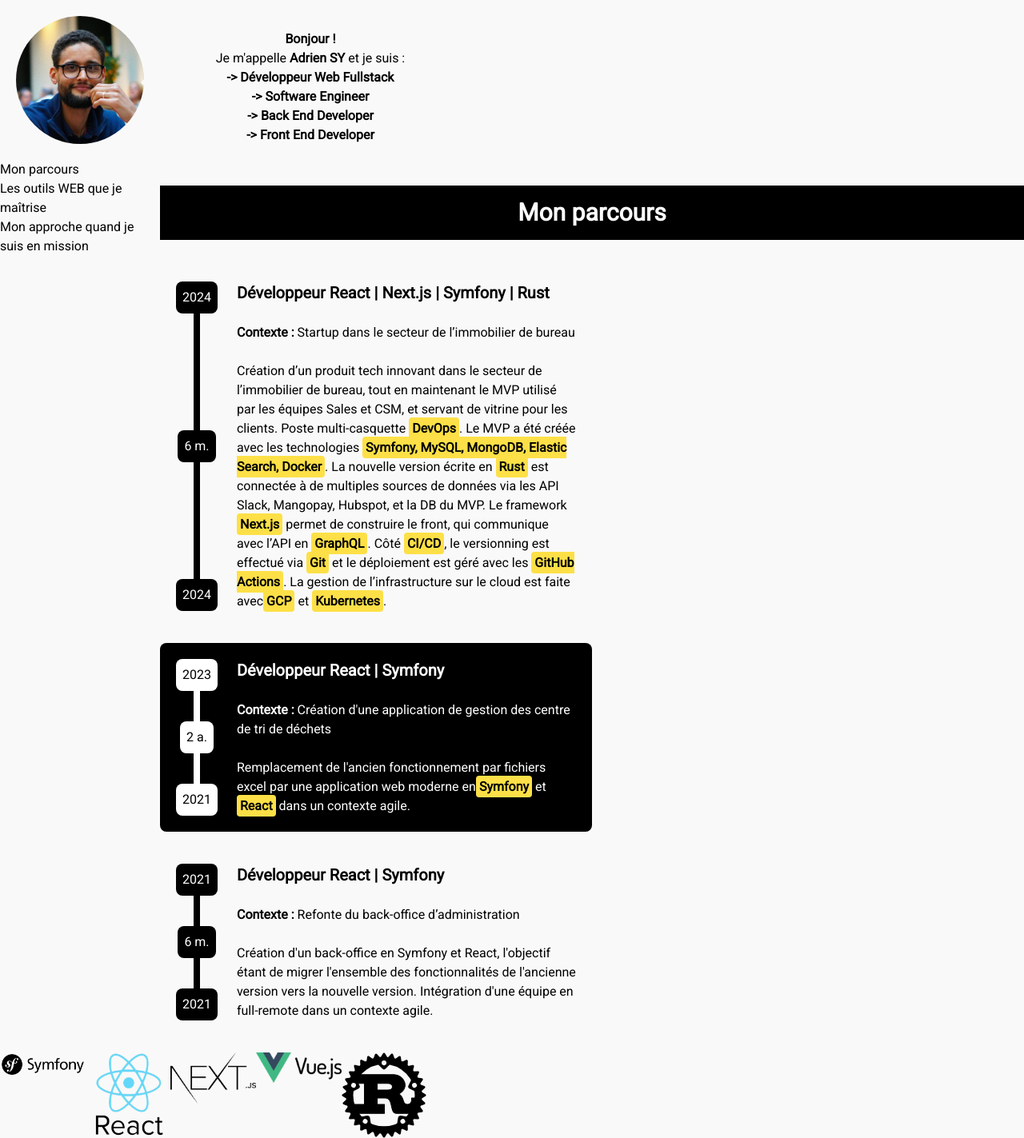
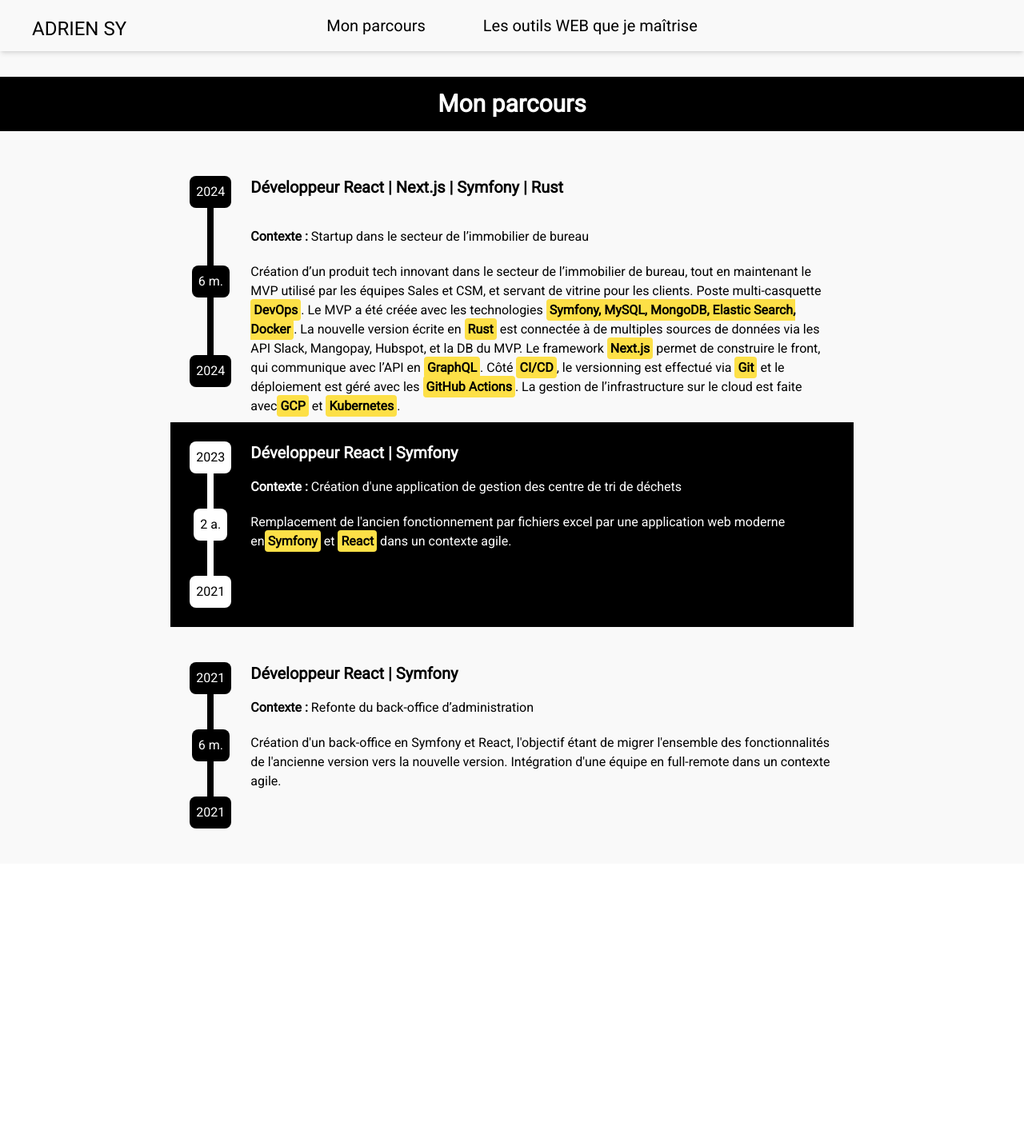
Before and after one commit to AdrienSyPro/vifdspri-front-public, a Next.js app: page /experiences in a window 1280 px wide. Shown: the whole page at 80% size. After the commit the page ends 1080 px from the top, so only its background shows below. Built offline with nearby package versions, Linux system fonts and the light colour scheme.

Commit message:
[UI] Desktop version

```diff
--- a/app/(routes)/experiences/page.tsx
+++ b/app/(routes)/experiences/page.tsx
@@ -7,16 +7,16 @@
     <>
       <h2 className="text-3xl font-bold text-center mt-8 mb-8 bg-black text-white p-4">Mon parcours</h2>
 
-      <TextBlock classes="flex">
+      <TextBlock classes="flex lg:min-h-64">
         <ExperienceDuration yearStart="2024" yearEnd="2024" duration="6 m." />
-        <div>
+        <div className="lg:flex lg:flex-col lg:justify-between">
+          <div className="lg:flex lg:flex-col lg:h-1/3 lg:justify-between">
             <h2 className="text-xl font-bold">Développeur React | Next.js | Symfony | Rust</h2>
-          <br />
             <p>
               <strong>Contexte :</strong> Startup dans le secteur de l’immobilier de bureau
             </p>
-          <br />
-          <p>
+          </div>
+          <div className="lg:h-2/3 lg:pt-5">
             Création d’un produit tech innovant dans le secteur de l’immobilier de bureau, tout en
             maintenant le MVP utilisé par les équipes Sales et CSM, et servant de vitrine pour les
             clients. Poste multi-casquette <TextHighlighted>DevOps</TextHighlighted>.
@@ -29,41 +29,41 @@
             est effectué via <TextHighlighted>Git</TextHighlighted> et le déploiement est géré avec les <TextHighlighted>GitHub Actions</TextHighlighted>. La gestion de
             l’infrastructure sur le cloud est faite avec
             <TextHighlighted>GCP</TextHighlighted> et <TextHighlighted>Kubernetes</TextHighlighted>.
-          </p>
+          </div>
         </div>
       </TextBlock>
 
-      <TextBlock classes="bg-black text-white flex">
+      <TextBlock classes="bg-black text-white flex lg:min-h-64">
         <ExperienceDuration isBackgroundBlack yearStart="2021" yearEnd="2023" duration="2 a." />
-        <div>
+        <div className="lg:flex lg:flex-col lg:justify-between">
+          <div className="lg:flex lg:flex-col lg:h-1/3 lg:justify-between">
             <h2 className="text-xl font-bold">Développeur React | Symfony</h2>
-          <br />
             <p>
               <strong>Contexte :</strong> Création d&apos;une application de gestion des centre de tri de déchets
             </p>
-          <br />
-          <p>
+          </div>
+          <div className="lg:h-2/3 lg:pt-5">
             Remplacement de l&apos;ancien fonctionnement par fichiers excel par une application web moderne en
             <TextHighlighted>Symfony</TextHighlighted> et <TextHighlighted>React</TextHighlighted> dans
             un contexte agile.
-          </p>
+          </div>
         </div>
       </TextBlock>
 
-      <TextBlock classes="flex">
+      <TextBlock classes="flex lg:min-h-64">
         <ExperienceDuration yearStart="2021" yearEnd="2021" duration="6 m." />
-        <div>
+        <div className="lg:flex lg:flex-col lg:justify-between">
+          <div className="lg:flex lg:flex-col lg:h-1/3 lg:justify-between">
             <h2 className="text-xl font-bold">Développeur React | Symfony</h2>
-          <br />
             <p>
               <strong>Contexte :</strong> Refonte du back-office d’administration
             </p>
-          <br />
-          <p>
+          </div>
+          <div className="lg:h-2/3 lg:pt-5">
             Création d&apos;un back-office en Symfony et React,
             l&apos;objectif étant de migrer l&apos;ensemble des fonctionnalités de l&apos;ancienne version vers la nouvelle version.
             Intégration d&apos;une équipe en full-remote dans un contexte agile.
-          </p>
+          </div>
         </div>
       </TextBlock>
     </>
--- a/app/(routes)/page.tsx
+++ b/app/(routes)/page.tsx
@@ -10,7 +10,7 @@
         <div className="flex justify-center items-center">
           <Image
             alt="Profile picture"
-            className="rounded-full w-40 m-5 shadow-lg"
+            className="rounded-full w-40 lg:w-64 m-5 shadow-lg"
             src="/profile_picture.jpeg"
             width={160}
             height={160}
@@ -18,7 +18,7 @@
         </div>
       </TextBlock>
 
-      <TextBlock>
+      <TextBlock classes="lg:text-xl lg:text-center lg:rounded-full lg:p-14 lg:shadow-lg">
         <p>
           <em>
             En tant que développeur Senior, j&apos;ai pu acquérir toutes les compétences nécessaires au développement d&apos;un produit logiciel.
@@ -38,8 +38,7 @@
         </p>
       </TextBlock>
 
-      <div className="container mx-auto p-6">
-
+      <TextBlock>
         <h2 className="text-3xl font-bold text-center mb-8">Skills</h2>
 
         <div className="grid grid-cols-1 sm:grid-cols-2 md:grid-cols-3 lg:grid-cols-4 gap-6">
@@ -63,7 +62,7 @@
             <Image alt="Rust programming language" className="mx-auto w-16 h-16" src="/rust_logo.svg" width={160} height={160} />
           </Card>
         </div>
-      </div>
+      </TextBlock>
     </>
   );
 }
--- a/app/_assets/globals.css
+++ b/app/_assets/globals.css
@@ -19,32 +19,3 @@
   background: var(--background-primary-color);
   background: repeating-linear-gradient(to left top, var(--background-primary-color), var(--background-secondary-color));
 }
-
-@media screen and (min-width: 80rem) {
-  .mainContainer {
-    display: grid;
-    grid-template-rows: auto 1fr auto;
-    grid-template-columns: 200px 1fr 1fr;
-    height: 100vh;
-    grid-template-areas:
-          "header header header"
-          "nav main main"
-          "footer footer footer";
-  }
-}
-
-header {
-  grid-area: header;
-}
-
-nav {
-  grid-area: nav;
-}
-
-main {
-  grid-area: main;
-}
-
-footer {
-  grid-area: footer;
-}
--- a/app/_components/TextBlock.tsx
+++ b/app/_components/TextBlock.tsx
@@ -5,7 +5,7 @@
 
 export default function TextBlock({ children, classes = '' }: Props) {
   return (
-    <div className={`border-custom lg:rounded-lg	p-5 duration-700 lg:w-1/2 mb-5 ${classes}`}>
+    <div className={`container mx-auto p-6 lg:w-2/3 mb-5 ${classes}`}>
       {children}
     </div>
   );
--- a/app/_components/browser/ContainerBrowser.tsx
+++ b/app/_components/browser/ContainerBrowser.tsx
@@ -1,5 +1,3 @@
-import FooterBrowser from "./FooterBrowser";
-import HeaderBrowser from "./HeaderBrowser";
 import NavBrowser from "./NavBrowser";
 
 export interface Props {
@@ -9,20 +7,13 @@
 export default function ContainerBrowser({ children }: Props) {
   return (
     <>
-      <header>
-        <HeaderBrowser />
-      </header>
-
-      <nav>
-        <NavBrowser />
-      </nav>
+      <NavBrowser />
 
       <main>
         {children}
       </main>
 
       <footer>
-        <FooterBrowser />
       </footer>
     </>
   );
--- a/app/_components/browser/FooterBrowser.tsx
+++ /dev/null
@@ -1,13 +0,0 @@
-import Image from "next/image";
-
-export default function FooterBrowser() {
-  return (
-    <div className="grid grid-cols-12">
-      <Image alt="Symfony framework image" className="w-28" src="/symfony.png" width={160} height={160} />
-      <Image alt="React image" className="w-28" src="/react.png" width={160} height={160} />
-      <Image alt="Next.js image" className="w-28" src="/nextjs.png" width={160} height={160} />
-      <Image alt="Vue.js image" className="w-28" src="/vuejs.png" width={160} height={160} />
-      <Image alt="Rust programming language image" className="w-28" src="/rust_logo.svg" width={160} height={160} />
-    </div>
-  );
-}
--- a/app/_components/browser/HeaderBrowser.tsx
+++ /dev/null
@@ -1,12 +0,0 @@
-import Image from "next/image";
-import Tooltip from "./Tooltip";
-
-export default function HeaderBrowser() {
-  return (
-    <Tooltip>
-      <a href="/">
-        <Image alt="Profile picture" className="rounded-full w-40 m-5 hover:scale-110	duration-300" src="/profile_picture.jpeg" width={160} height={160} />
-      </a>
-    </Tooltip>
-  );
-}
--- a/app/_components/browser/NavBrowser.tsx
+++ b/app/_components/browser/NavBrowser.tsx
@@ -1,11 +1,22 @@
+import Link from "next/link";
+
 export default function NavBrowser() {
+  const linkClass = "rounded-full p-5 hover:bg-black hover:text-white transform transition duration-300 font-medium";
   return (
-    <div>
-      <ul>
-        <li>Mon parcours</li>
-        <li>Les outils WEB que je maîtrise</li>
-        <li>Mon approche quand je suis en mission</li>
-      </ul>
-    </div>
+    <nav className="lg:text-xl shadow-md">
+      <h1 className="text-2xl absolute mt-5 ml-10">
+        <Link href="/">ADRIEN SY</Link>
+      </h1>
+      <div className="flex justify-center items-center h-16">
+        <div className="hidden sm:-my-px sm:flex sm:space-x-8">
+          <Link href="/experiences" className={linkClass}>
+            Mon parcours
+          </Link>
+          <Link href="/web-technologies" className={linkClass}>
+            Les outils WEB que je maîtrise
+          </Link>
+        </div>
+      </div>
+    </nav>
   );
 }
--- a/app/_components/mobile/Card.tsx
+++ b/app/_components/mobile/Card.tsx
@@ -5,7 +5,7 @@
 
 export default function Card({ children, title }: Props) {
   return (
-    <div className="border rounded-lg shadow-lg p-4">
+    <div className="border rounded-lg shadow-lg p-4 hover:scale-110 transform transition duration-300 ">
       { children }
       <h3 className="text-center font-semibold text-lg mt-4">{ title }</h3>
     </div>
```
Lines whose indentation alone changed are shown as unchanged.
